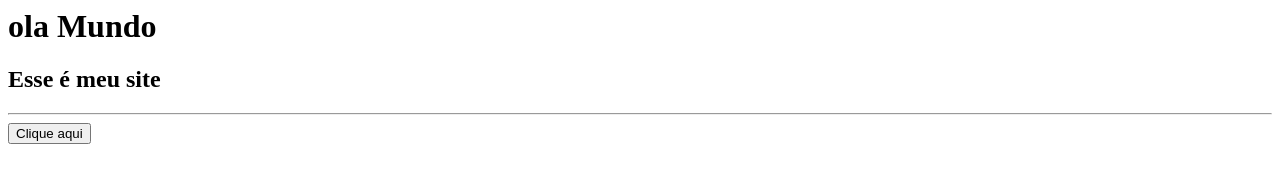
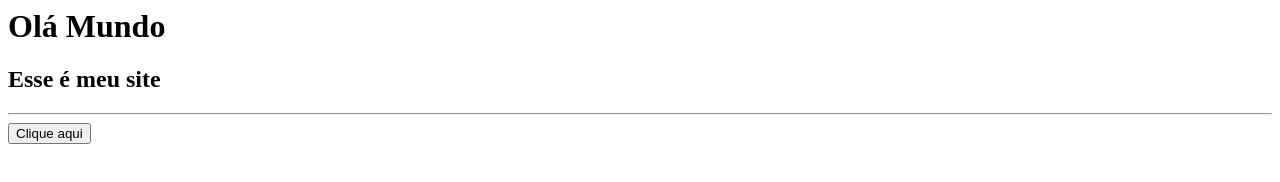
Before and after one commit to jorge-sillva/jorge-sillva.github.io, a plain HTML site: page index.html in a window 1280 px wide. Drawn offline with Linux system fonts and the light colour scheme.

Commit message:
alteração de Titulo

```diff
--- a/index.html
+++ b/index.html
@@ -1,4 +1,4 @@
-<h1>ola Mundo</h1>
+<h1>Olá Mundo</h1>
 <h2>Esse é meu site</h2>
 <hr>
 <button>Clique aqui</button>
```
